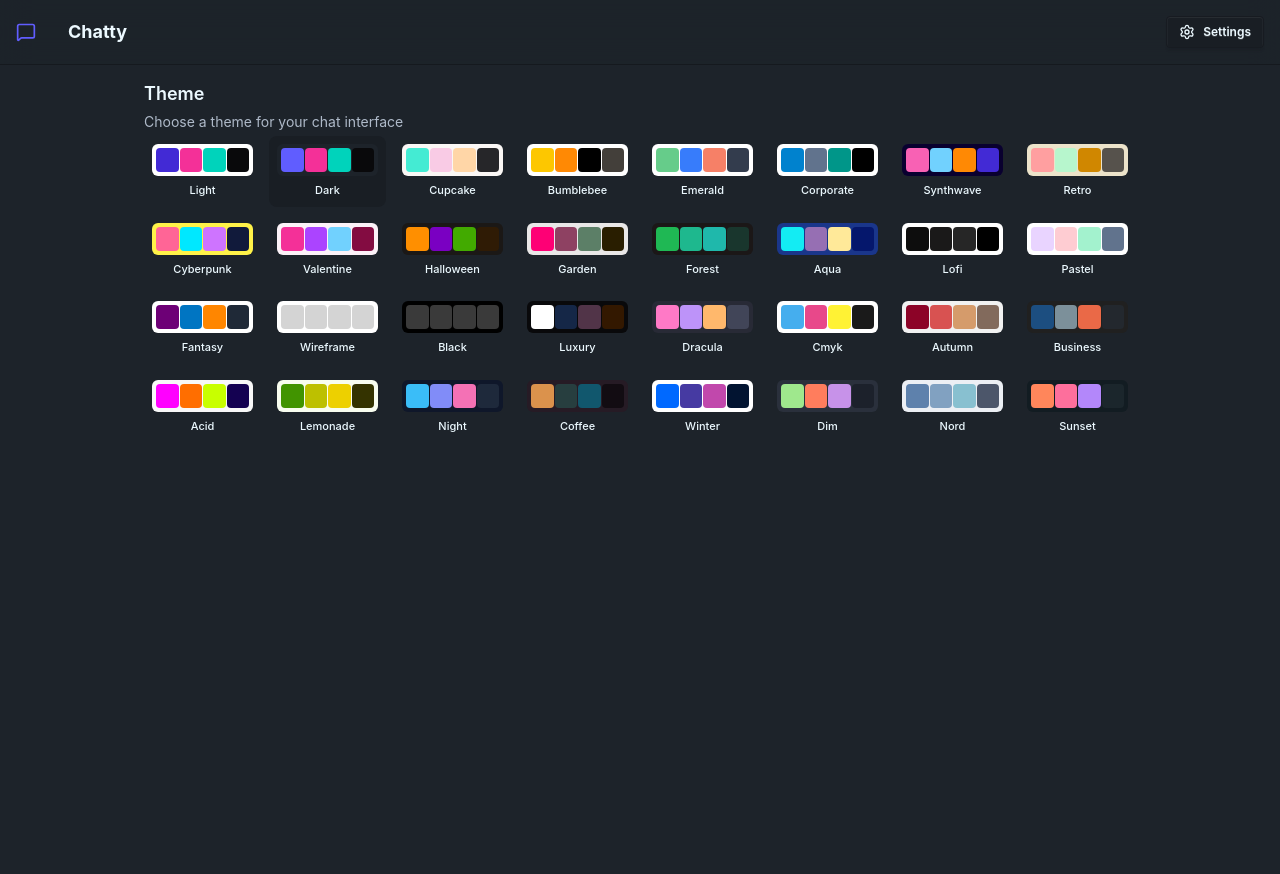
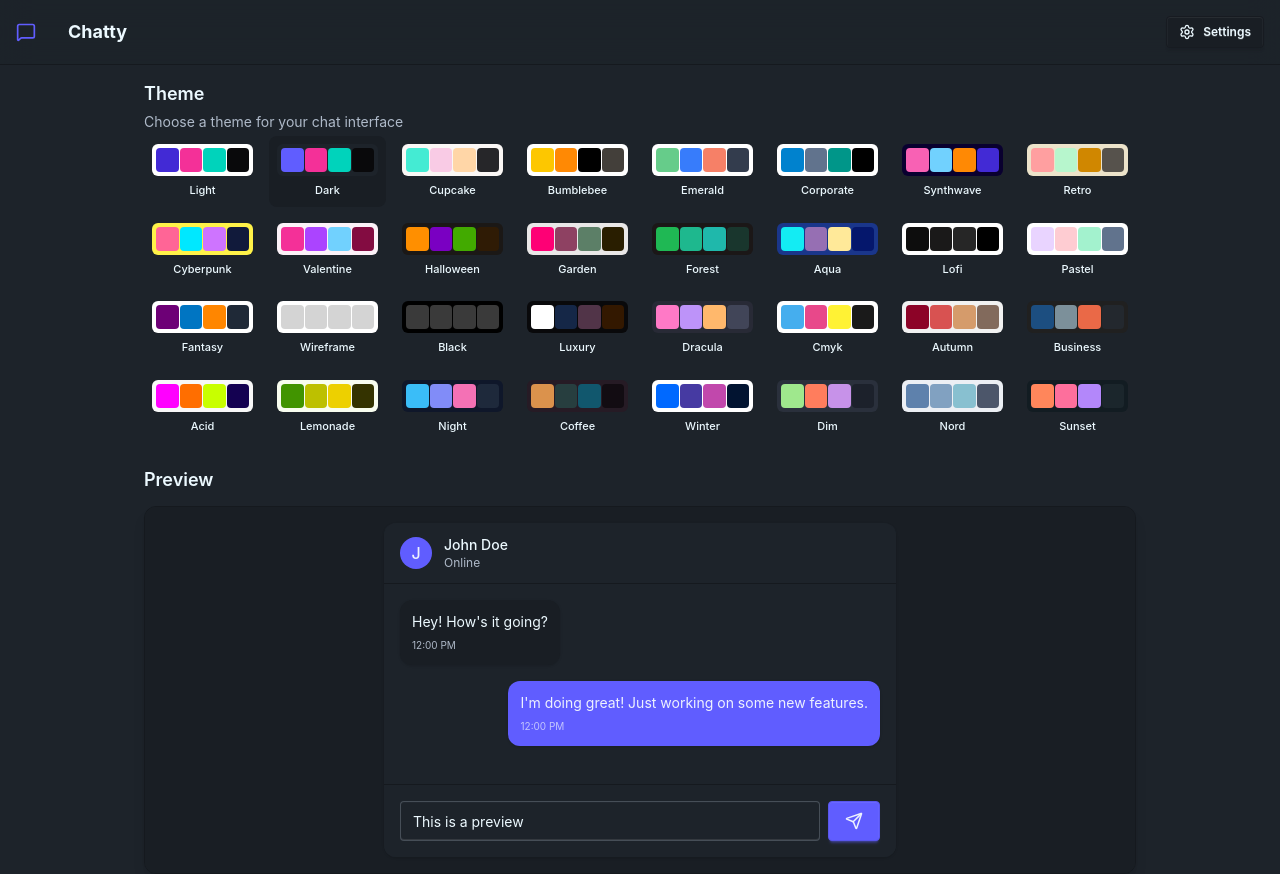
Before and after one commit to EduartePaiva/realtime-chat, a React (Vite) app in the folder frontend/: page /settings in a window 1280 px wide. Before the commit the page ends 800 px from the top, so only its background shows below. Built offline with nearby package versions, Linux system fonts and the light colour scheme; no server answers.

Commit message:
settings page preview section

```diff
--- a/frontend/src/pages/settings-page.tsx
+++ b/frontend/src/pages/settings-page.tsx
@@ -1,3 +1,4 @@
+import { Send } from "lucide-react";
 import { THEMES } from "../constants";
 import { useThemeStore } from "../store/use-theme-store";
 
@@ -40,6 +41,71 @@
             ))}
           </div>
         </div>
+
+        {/* Preview Section */}
+        <h3 className="text-lg font-semibold mb-3">Preview</h3>
+        <div className="rounded-xl border border-base-300 overflow-hidden bg-base-100 shadow-lg">
+          <div className="p-4 bg-base-200">
+            <div className="max-w-lg mx-auto">
+              {/* Mock Chat UI */}
+              <div className="bg-base-100 rounded-xl shadow-sm overflow-hidden">
+                {/* Chat Header */}
+                <div className="px-4 py-3 border-b border-base-300 bg-base-100">
+                  <div className="flex items-center gap-3">
+                    <div className="w-8 h-8 rounded-full bg-primary flex items-center justify-center text-primary-content font-medium">
+                      J
+                    </div>
+                    <div>
+                      <h3 className="font-medium text-sm">John Doe</h3>
+                      <p className="text-xs text-base-content/70">Online</p>
+                    </div>
+                  </div>
+                </div>
+
+                {/* Chat Messages */}
+                <div className="p-4 space-y-4 min-h-[200px] max-h-[200px] overflow-y-auto bg-base-100">
+                  {PREVIEW_MESSAGES.map((message) => (
+                    <div
+                      key={message.id}
+                      className={`flex ${message.isSent ? "justify-end" : "justify-start"}`}
+                    >
+                      <div
+                        className={`max-w-[80%] rounded-xl p-3 shadow-sm ${
+                          message.isSent ? "bg-primary text-primary-content" : "bg-base-200"
+                        }`}
+                      >
+                        <p className="text-sm">{message.content}</p>
+                        <p
+                          className={`text-[10px] mt-1.5 ${
+                            message.isSent ? "text-primary-content/70" : "text-base-content/70"
+                          }`}
+                        >
+                          12:00 PM
+                        </p>
+                      </div>
+                    </div>
+                  ))}
+                </div>
+
+                {/* Chat Input */}
+                <div className="p-4 border-t border-base-300 bg-base-100">
+                  <div className="flex gap-2">
+                    <input
+                      type="text"
+                      className="input input-bordered flex-1 text-sm h-10"
+                      placeholder="Type a message..."
+                      value="This is a preview"
+                      readOnly
+                    />
+                    <button className="btn btn-primary h-10 min-h-0">
+                      <Send size={18} />
+                    </button>
+                  </div>
+                </div>
+              </div>
+            </div>
+          </div>
+        </div>
       </div>
     </div>
   );
```
